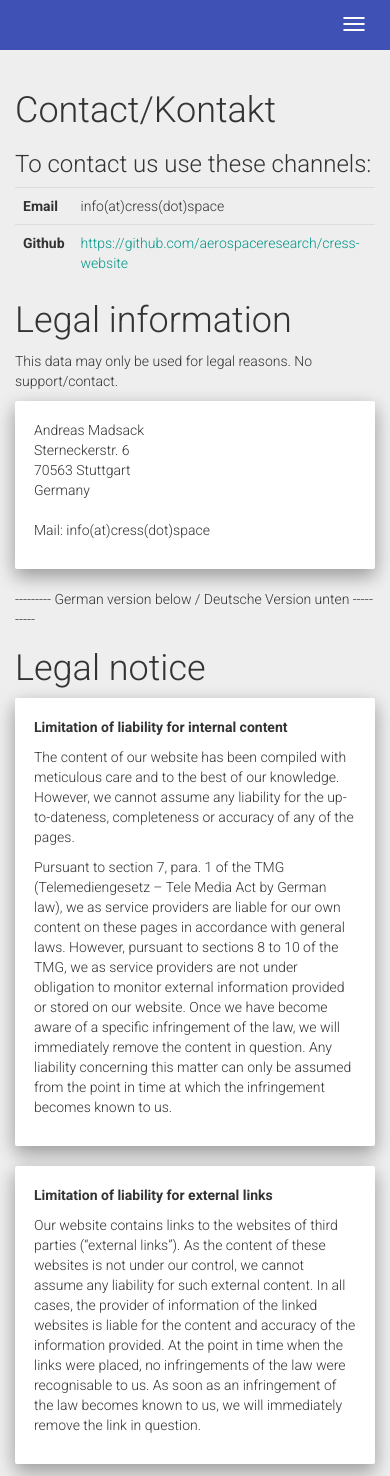
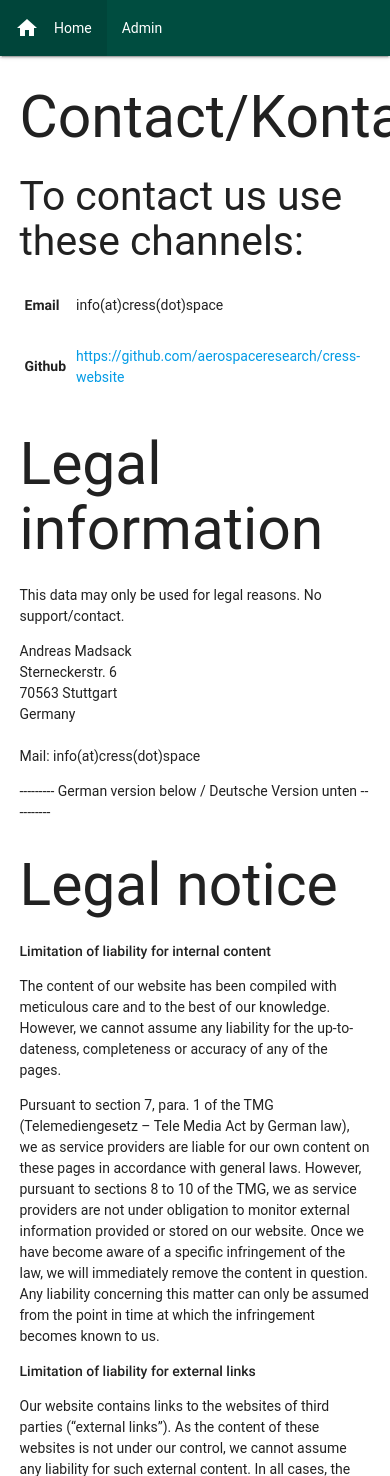
Before and after one commit to aerospaceresearch/cress-website, a Django app: page /legal/ in a window 390 px wide; the page is wider, and only the part inside the window is pictured. Shown: the top 1476 px of that part. Run offline with Django 3.2, Linux system fonts and the light colour scheme; the visitor is signed in with stand-in values (Sample User, id 1); some libraries are stand-ins or nearby versions; some web fonts are replaced.

Commit message:
use materializecss

```diff
--- a/cress/main/static/css/custom.css
+++ b/cress/main/static/css/custom.css
@@ -1,31 +1,9 @@
-body {
-    margin-top: 70px;
-}
+  body {
+    display: flex;
+    min-height: 100vh;
+    flex-direction: column;
+  }
 
-.footer {
-    padding-top: 5rem;
-}
-
-.btn-xs {
-    margin: 0;
-}
-
-.home-banner {
-    padding-top: 3rem;
-    padding-left: 3rem;
-    margin: 0;
-    width: 100%;
-    height: 600px;
-    background: url('../img/home_banner.jpg');
-    background-size: cover;
-    background-repeat: no-repeat;
-    background-attachment: fixed;
-}
-
-.inline {
-    display: inline;
-}
-
-.clickable {
-    cursor: pointer;
-}
+  main {
+    flex: 1 0 auto;
+  }
--- a/cress/main/templates/base.html
+++ b/cress/main/templates/base.html
@@ -17,48 +17,36 @@
 
         <title>{% block title %}{% if object %}{{ object }} | {% endif %}cress.space{% endblock %}</title>
 
-        <link rel="stylesheet" type="text/css" href="//fonts.googleapis.com/css?family=Roboto:300,400,500,700">
         <link rel="stylesheet" type="text/css" href="//fonts.googleapis.com/icon?family=Material+Icons">
 
-        <link rel="stylesheet" href="{% static 'css/bootstrap.min.css' %}" integrity="sha384-1q8mTJOASx8j1Au+a5WDVnPi2lkFfwwEAa8hDDdjZlpLegxhjVME1fgjWPGmkzs7" crossorigin="anonymous">
-        <link rel="stylesheet" href="https://maxcdn.bootstrapcdn.com/font-awesome/4.5.0/css/font-awesome.min.css">
-        <link rel="stylesheet" type="text/css" href="{% static 'css/bootstrap-material-design.min.css' %}"/>
-        <link rel="stylesheet" type="text/css" href="{% static 'css/ripples.min.css' %}"/>
+  <!-- Compiled and minified CSS -->
+  <link rel="stylesheet" href="https://cdnjs.cloudflare.com/ajax/libs/materialize/0.97.6/css/materialize.min.css">
 
     	<link rel="stylesheet" href="{% static 'css/custom.css' %}">
     </head>
     <body>
-        <nav class="navbar navbar-inverse navbar-fixed-top">
-            <div class="container">
-                <div class="navbar-header">
-                    <button type="button" class="navbar-toggle collapsed" data-toggle="collapse" data-target="#navbar" aria-expanded="false" aria-controls="navbar">
-                        <span class="sr-only">Toggle navigation</span>
-                        <span class="icon-bar"></span>
-                        <span class="icon-bar"></span>
-                        <span class="icon-bar"></span>
-                    </button>
-                </div>
-                <div id="navbar" class="collapse navbar-collapse">
-                    <ul class="nav navbar-nav">
-                        <li><a href="{% url 'home' %}">Home</a></li>
+      <div class="navbar-fixed">
+	<nav class="teal darken-4">
+	  <div class="navbar-wrapper">
+	    <ul id="nav-main" class="left">
+              <li><a href="{% url 'home' %}"><i class="material-icons left">home</i>Home</a></li>
               {% if user.is_authenticated %}
               {% if request.user.is_staff %}
               <li><a href="{% url 'admin:index' %}">Admin</a></li>
               {% endif %}
               {% endif %}
-                    </ul>
-                   <ul class="nav navbar-nav navbar-right">
               {% if user.is_authenticated %}
-			   <p class="navbar-text">Signed in with {{ user.email }}</p>
+	      <li class="navbar-text"><i class="material-icons left">person_pin</i>Signed in with {{ user.email }}</li>
               <li><a href="{% url 'logout' %}">Logout</a></li>
               {% else %}
               <li><a href="{% url 'login' %}">Login</a></li>
               {% endif %}
             </ul>
           </div>
+	</nav>
       </div>
-        </nav>
 
+      <main>
         <div class="container">
             {% if messages %}
             {% for message in messages %}
@@ -75,22 +63,20 @@
             {% block content %}
             {% endblock content %}
         </div>
+      </main>
 
-        <footer class="footer">
+      <footer class="page-footer teal darken-4">
         <div class="container">
-                <p class="text-muted text-right">
-                    <a href="{% url 'about' %}">About/FAQ</a> | <a href="{% url 'legal' %}">Legal/Contact</a>
-                </p>
+	  <a class="grey-text text-lighten-4" href="{% url 'legal' %}">Legal/Contact</a>
 	</div>
       </footer>
 
-        <script type="text/javascript" src="{% static 'js/jquery.min.js' %}"></script>
-        <script type="text/javascript" src="{% static 'js/bootstrap.min.js' %}" integrity="sha384-0mSbJDEHialfmuBBQP6A4Qrprq5OVfW37PRR3j5ELqxss1yVqOtnepnHVP9aJ7xS" crossorigin="anonymous"></script>
-        <script type="text/javascript" src="{% static 'js/buttons.bootstrap.min.js' %}"></script>
-        <script type="text/javascript" src="{% static 'js/natural.js' %}"></script>
-        <script type="text/javascript" src="{% static 'js/material.min.js' %}"></script>
-        <script type="text/javascript" src="{% static 'js/ripples.min.js' %}"></script>
+      <script type="text/javascript" src="https://code.jquery.com/jquery-2.1.1.min.js"></script>
+      <script src="https://cdnjs.cloudflare.com/ajax/libs/materialize/0.97.6/js/materialize.min.js"></script>
 
+    <script type="text/javascript">
+$(".button-collapse").sideNav();
+    </script>
         {% block bottom_js %}
         {% endblock %}
         {% if environment == 'production' %}
--- a/cress/main/templates/main/legal.html
+++ b/cress/main/templates/main/legal.html
@@ -9,7 +9,7 @@ Impressum / Legal
 <div class="block-area">
     <h1>Contact/Kontakt</h1>
     <h3>To contact us use these channels:</h3>
-    <table class="table">
+    <table>
         <tr>
             <th>Email</th>
             <td>info(at)cress(dot)space</td>
```
Also changed, not shown: cress/main/templates/main/home.html (+84 -55 lines), cress/main/templates/main/login.html (+5 -5 lines). Lines whose indentation alone changed are shown as unchanged.
